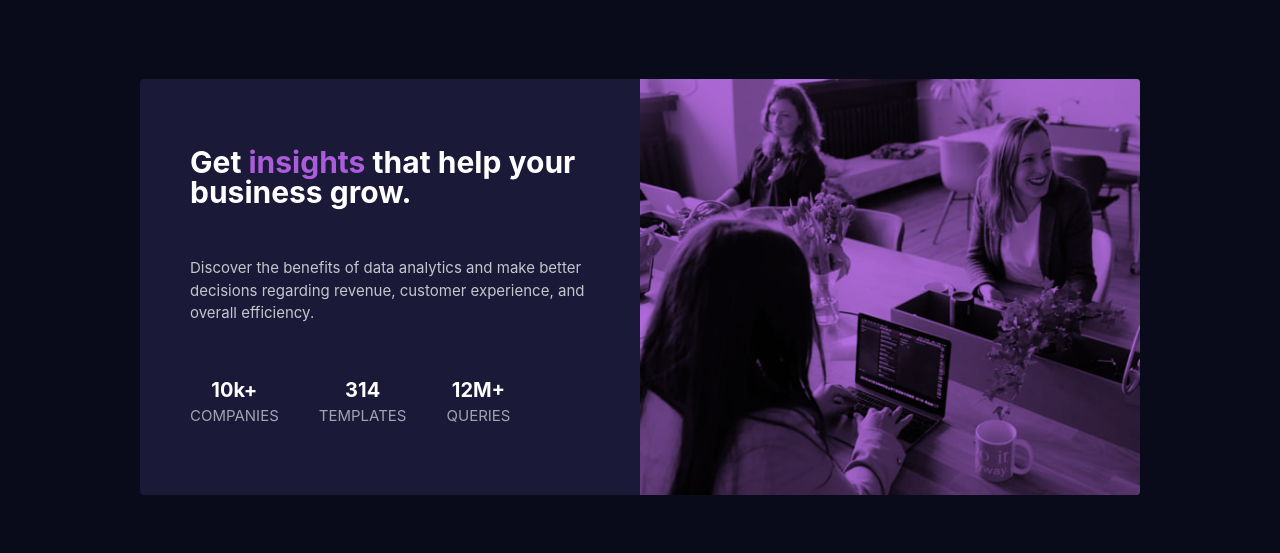
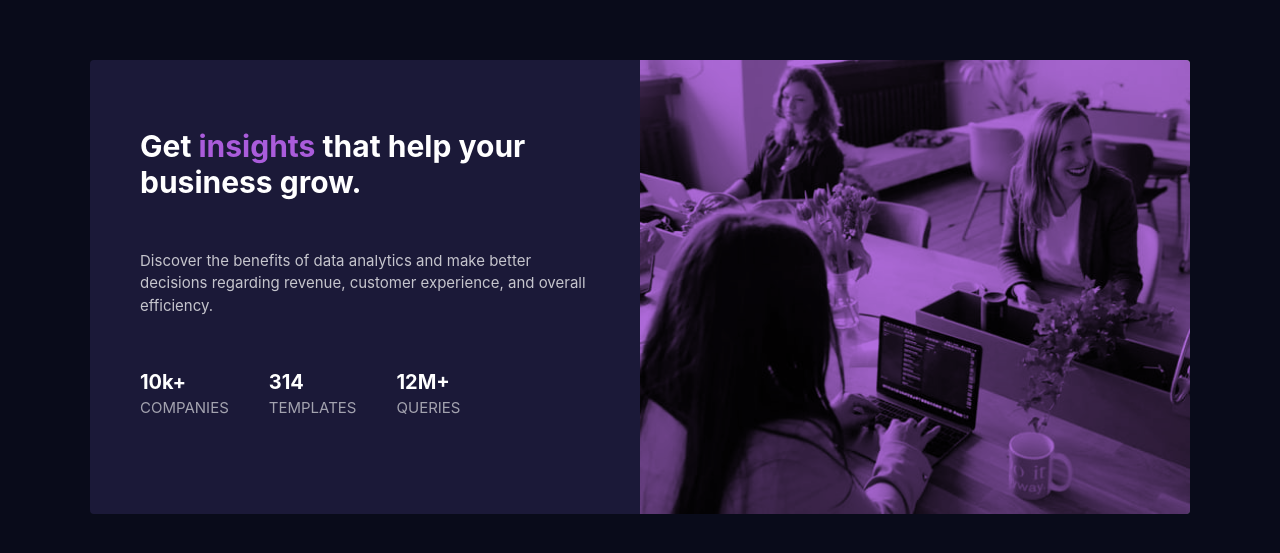
Before and after one commit to JonasOli/stats-preview-card, a website: page index.html in a window 1280 px wide. Shown: the part 113-666 px from the top of the page. Drawn offline with Linux system fonts and the light colour scheme.

Commit message:
css ajusts

```diff
--- a/index.html
+++ b/index.html
@@ -8,10 +8,10 @@
     <title>Stats preview card</title>
   </head>
   <body>
-    <article class="stats-preview-card-container">
+    <main class="stats-preview-card-container">
       <div class="stats-preview-card">
         <div class="stats-preview-card__image">
-          <img srcset="./img/image-header-desktop.jpg" alt="Work desk" />
+          <img src="./img/image-header-desktop.jpg" alt="Work desk" />
           <div class="stats-preview-card__image--overlay"></div>
         </div>
 
@@ -23,7 +23,7 @@
             regarding revenue, customer experience, and overall efficiency.
           </p>
 
-          <article class="cards">
+          <div class="cards">
             <div class="card">
               <span class="card__heading">10k+</span>
               <span class="card__text">companies</span>
@@ -38,9 +38,9 @@
               <span class="card__heading">12M+</span>
               <span class="card__text">queries</span>
             </div>
-          </article>
+          </div>
         </section>
       </div>
-    </article>
+    </main>
   </body>
 </html>
--- a/sass/main.scss
+++ b/sass/main.scss
@@ -51,6 +51,7 @@ $white-stat-headings: hsla(0, 0%, 100%, 0.6);
         font-size: 3rem;
         text-align: center;
         font-weight: 700;
+        line-height: 1.2;
 
         strong {
           color: $soft-violet;
@@ -109,7 +110,7 @@ $white-stat-headings: hsla(0, 0%, 100%, 0.6);
       display: grid;
       grid-template-columns: 50% 50%;
       grid-template-areas: "conteudo image";
-      width: 100rem;
+      width: 110rem;
       margin: auto;
 
       &__image {
@@ -124,17 +125,20 @@ $white-stat-headings: hsla(0, 0%, 100%, 0.6);
         row-gap: 3rem;
 
         h1,
-        .text,
-        .card {
+        .text {
           text-align: left;
         }
 
         .cards {
           flex-direction: row;
 
-          .card:not(:last-child) {
-            margin-bottom: 0;
-            margin-right: 4rem;
+          .card {
+            text-align: left;
+
+            &:not(:last-child) {
+              margin-bottom: 0;
+              margin-right: 4rem;
+            }
           }
         }
       }
```
Also changed, not shown: css/style.css.
